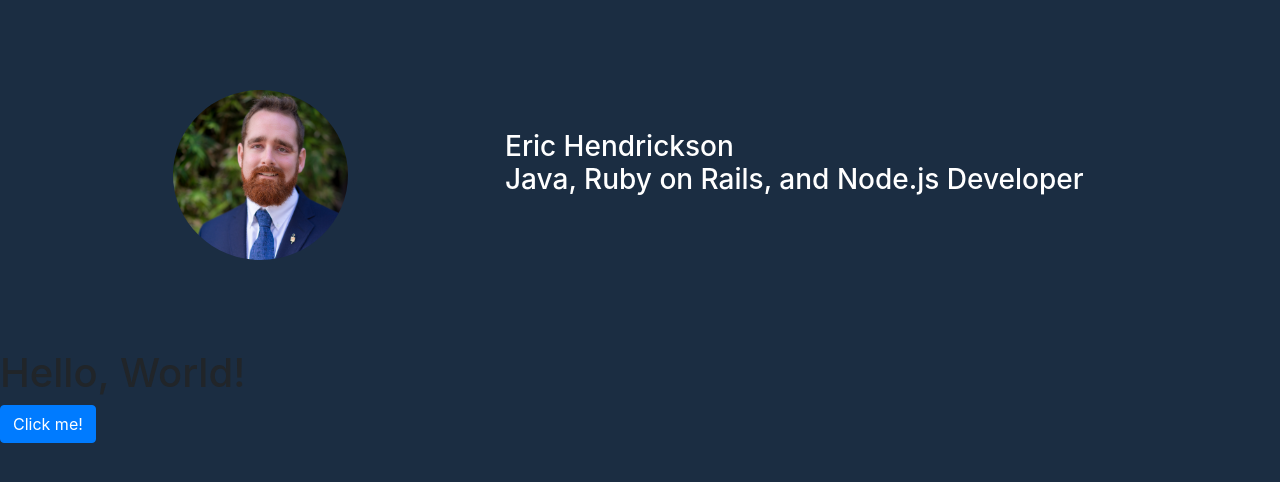
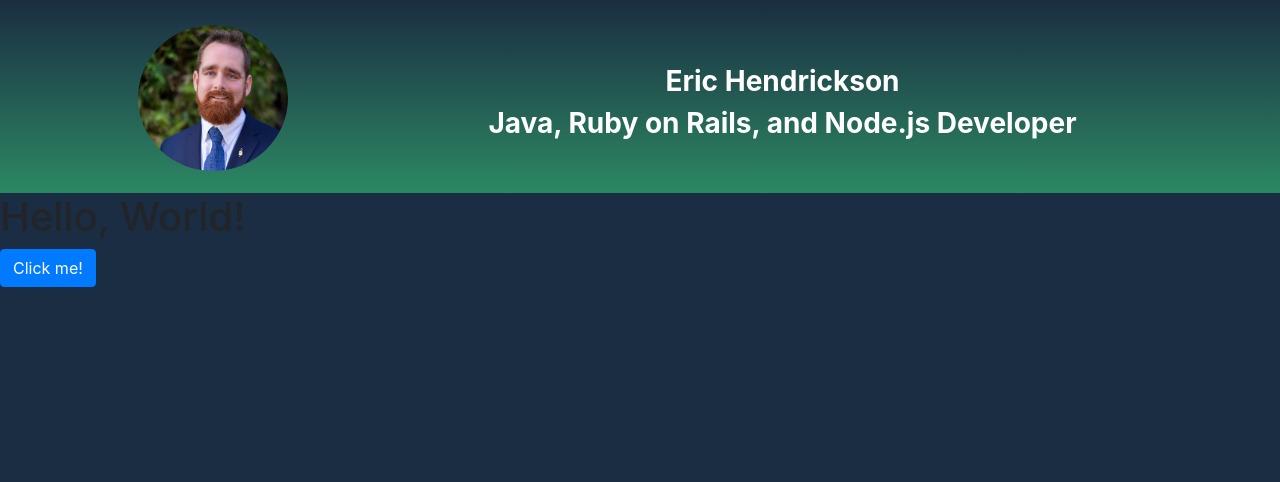
Before and after one commit to eric-hendrickson/portfolio, a website: page views/index.html in a window 1280 px wide. Drawn offline with nearby package versions, Linux system fonts and the light colour scheme; files that its build step writes are made by us from their sources; files whose address does not match are found by name.

Commit message:
Added gradient to header

```diff
--- a/assets/css/index.scss
+++ b/assets/css/index.scss
@@ -20,21 +20,12 @@ $link-color: #a13d61;
 
 $image-relative: "../img";
 
-@mixin background-image($image, $background-position, $background-color) {
-	background-image: url('#{$image-relative}/#{$image}');
-	background-repeat: no-repeat;
-	background-size: cover;
-	height: 0;
-    padding-bottom: 40%;
-}
-
 body {
 	background-color: $body-background;
 }
 
 header {
-	// @include background-image("sandiego.jpg", right, $secondary-background);
-	background-color: $body-background;
+	background: linear-gradient($body-background, $navbar-background);
 	display: flex;
 }
 
@@ -63,7 +54,7 @@ footer {
 }
 
 .intro-text {
-	text-align: left;
+	// text-align: left;
 	padding: 40px;
 }
 
@@ -73,12 +64,16 @@ footer {
 
 #profile-image {
 	border-radius: 50%;
-	width: 50%;
+	width: 150px;
 }
 
 header .container {
-	padding-top: 7%;
-	padding-bottom: 7%;
+	padding-top: 20px;
 	color: white;
 	text-align: center;
 }
+
+header .container .row {
+	margin-top: 5px;
+	margin-bottom: 5px;
+}
--- a/views/index.html
+++ b/views/index.html
@@ -11,13 +11,13 @@
 		<header>
 			<div class="container">
 				<div class="row">
-					<div class="col-sm-4">
+					<div class="col-sm-3">
 						<img class="img-responsive" id="profile-image" src="./img/profile.jpg" alt="">
 					</div>
-					<div class="col-sm-8">
+					<div class="col-sm-9">
 						<div class="intro-text">
-							<div class="h3 name">Eric Hendrickson</span>
-							<div class="h3 skills">Java, Ruby on Rails, and Node.js Developer</span>
+							<div class="h3 name"><b>Eric Hendrickson</b></div>
+							<div class="h3 skills"><b>Java, Ruby on Rails, and Node.js Developer</b></div>
 						</div>
 					</div>
 				</div>
```
